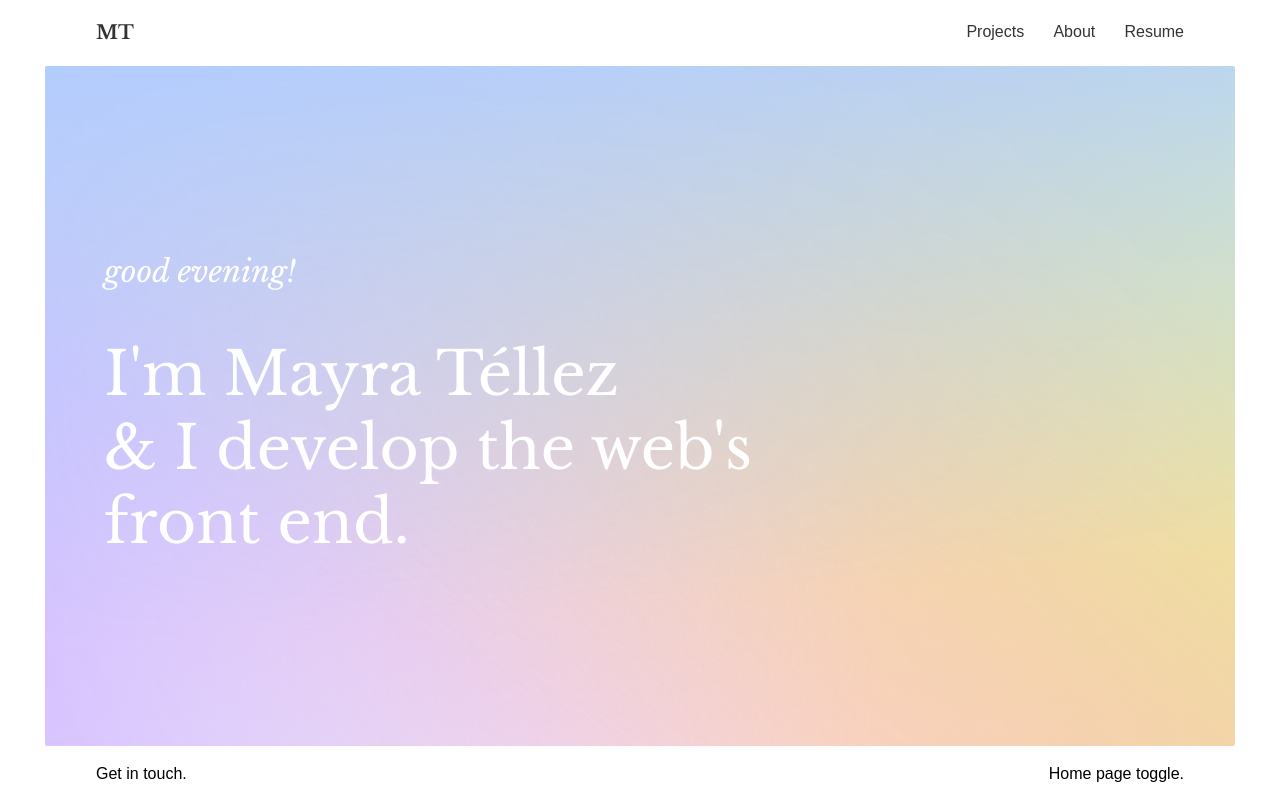
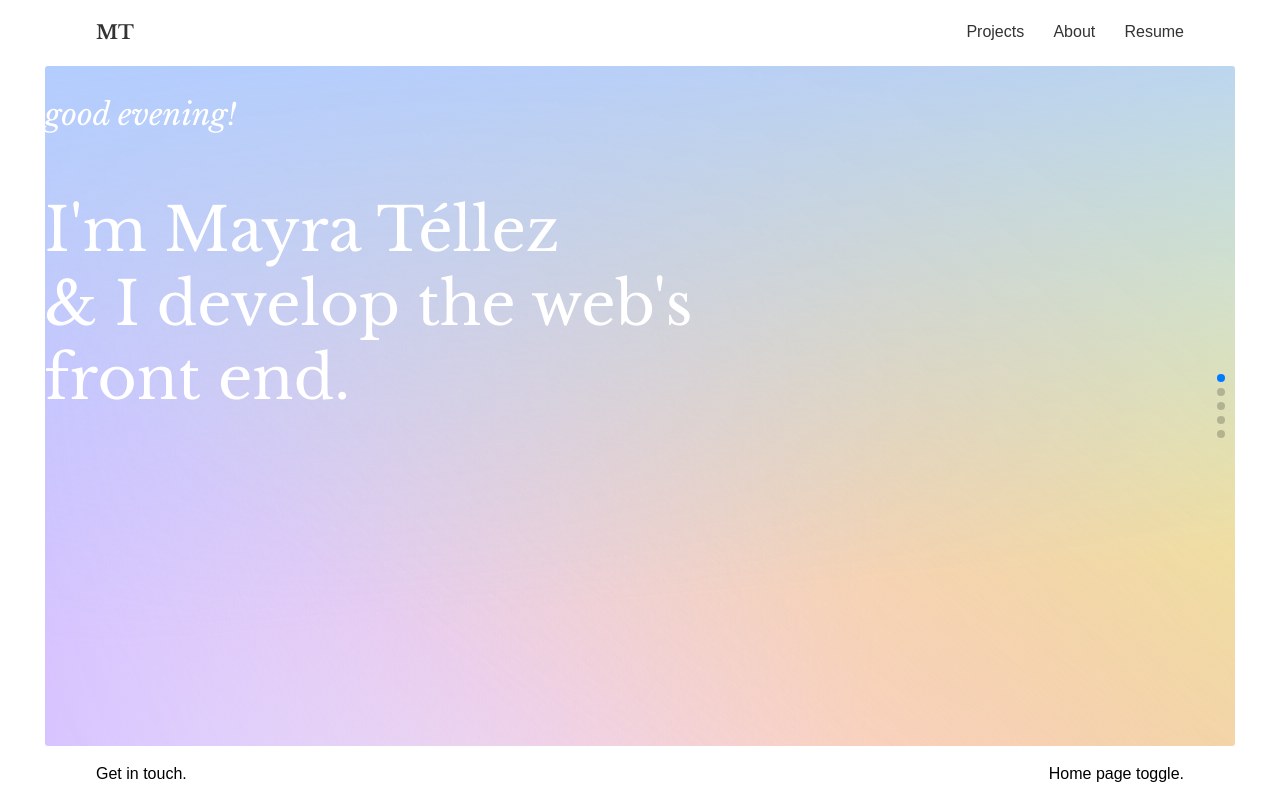
Before and after one commit to mayra-tellez/tellez-portfolio, a React (Create React App) app: page / in a window 1280 px wide. Built offline with nearby package versions, Linux system fonts and the light colour scheme.

Commit message:
scroll functionality for home and projects, created feature project component

```diff
--- a/src/Components/Home/Home.css
+++ b/src/Components/Home/Home.css
@@ -9,7 +9,7 @@
 .Home > main {
   height: 85%;
   width: 93%;
-  border-radius: 2px;
+  border-radius: 3px;
   /* align-self: center; */
   display: flex;
   flex-direction: column;
@@ -22,17 +22,20 @@
   linear-gradient(230deg, rgb(253, 169, 130), rgba(0,0,255,0) 100%),
   linear-gradient(216deg, rgb(250, 161, 255), rgba(0,0,255,0) 90.71%);
   font-family: 'Libre Baskerville', serif;
-  font-size: 60px;
   color: white;
   /* text-align: center; */
 }
 
 main > p {
-  margin: 2% 0;
-  padding: 0 5%;
+  /* margin: 2% 0;
+  padding: 0 5%; */
 }
 
-.greeting {
+.mySwiper {
+  width: 100%;
+}
+
+#greeting {
   /* font-family: 'Nunito', sans-serif; */
   font-size: 30px;
   /* font-weight: 600; */
@@ -40,3 +43,7 @@ main > p {
   color: rgb(255, 255, 255);
   /* color: rgb(255, 240, 240); */
 }
+
+#intro {
+  font-size: 60px;
+}
--- a/src/Components/Home/Home.js
+++ b/src/Components/Home/Home.js
@@ -1,5 +1,14 @@
+import { Swiper, SwiperSlide } from "swiper/react";
+import { Mousewheel, Pagination } from "swiper";
+
+import projects from "../../projects.json";
 import Header from "../Nav/Header";
 import Footer from "../Nav/Footer";
+import FeatureProjectCard from "../Projects/FeatureProjectCard";
+
+
+import "swiper/css";
+import "swiper/css/pagination";
 import './Home.css';
 
 const Home = () => {
@@ -17,13 +26,40 @@ const Home = () => {
     }
   }
 
+  const projectList = projects.projects;
+
   return (
     <div className="Home">
       <Header></Header>
       <main>
-        <p className="greeting">good {timeOfDay()}!</p>
-        <p>I'm Mayra Téllez <br/> & I develop the web's <br/> front end.</p>
-        <i class="fas fa-chevron-down"></i>
+        <>
+          <Swiper
+            direction={"vertical"}
+            slidesPerView={1}
+            mousewheel={true}
+            pagination={{
+              clickable: true,
+              // dynamicBullets: true,
+            }}
+            modules={[Mousewheel, Pagination]}
+            className="mySwiper"
+          >
+            <SwiperSlide>
+              <p id="greeting">good {timeOfDay()}!</p>
+              <p id="intro">I'm Mayra Téllez <br/> & I develop the web's <br/> front end.</p>
+              <i class="fas fa-chevron-down"></i>
+            </SwiperSlide>
+            {projectList.map((project, i) => {
+              return (
+                <SwiperSlide>
+                  <FeatureProjectCard project={project} key={i}></FeatureProjectCard>
+                </SwiperSlide>
+              )
+            })}
+            {/* <SwiperSlide>Slide 3</SwiperSlide>
+            <SwiperSlide>Slide 4</SwiperSlide> */}
+          </Swiper>
+        </>
       </main>
       <Footer></Footer>
     </div>
--- a/src/Components/Projects/ProjectCard.js
+++ b/src/Components/Projects/FeatureProjectCard.js
@@ -1,10 +1,10 @@
-import "./ProjectCard.css";
+import "./FeatureProjectCard.css";
 
-const ProjectCard = (props) => {
+const FeatureProjectCard = (props) => {
   const { name, code_url, live_url, tags, description, image } = props.project;
 
   return (
-    <div className="projectCard">
+    <div className="FeatureProjectCard">
       <h3>{name}</h3>
       <a href={code_url} target="blank">Code Repo</a>
       <a href={live_url} target="blank">Live Site</a>
@@ -16,7 +16,7 @@ const ProjectCard = (props) => {
       </ul>
       <img alt="project thumbnail" src={image}></img>
     </div>
-  );
+  )
 }
 
-export default ProjectCard;
+export default FeatureProjectCard;
--- a/src/Components/Projects/ProjectCard.css
+++ b/src/Components/Projects/ProjectCard.css
@@ -1,4 +1,4 @@
-.projectCard {
+.ProjectCard {
   box-sizing: border-box;
   margin: 10px;
   padding: 15px;
@@ -6,7 +6,7 @@
   background-color: rgba(240, 255, 255, 0.5);
 }
 
-.projectCard > a {
+.ProjectCard > a {
   margin: 5px;
   padding: 5px 10px;
   border: 1px solid blueviolet;
@@ -14,11 +14,11 @@
   text-decoration: none;
 }
 
-.projectCard ul {
+.ProjectCard ul {
   display: flex;
 }
 
-.projectCard li {
+.ProjectCard li {
   margin: 0 5px 0 0;
   padding: 5px 10px;
   width: fit-content;
```
Also changed, not shown: src/Components/Projects/FeatureProjectCard.css (added).
